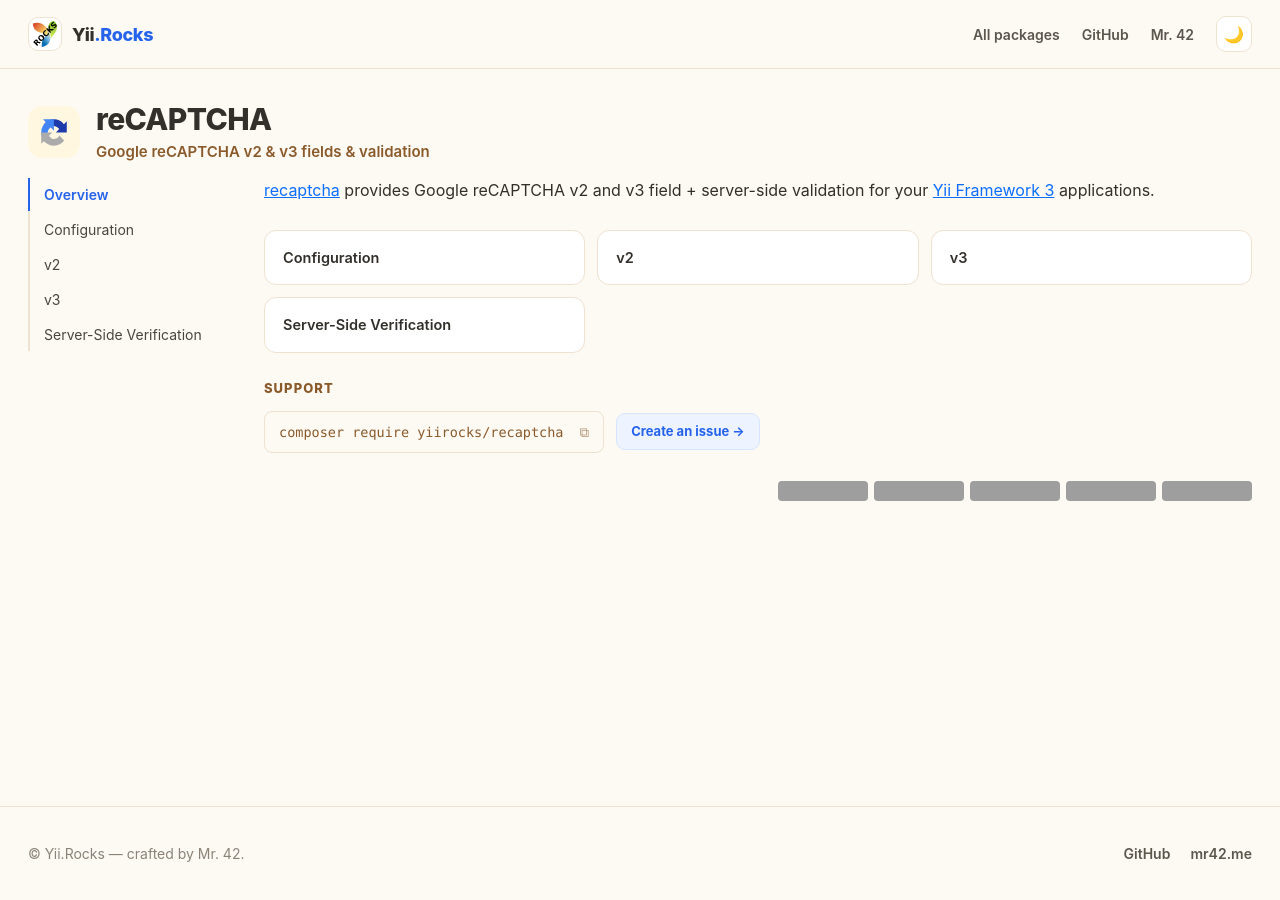
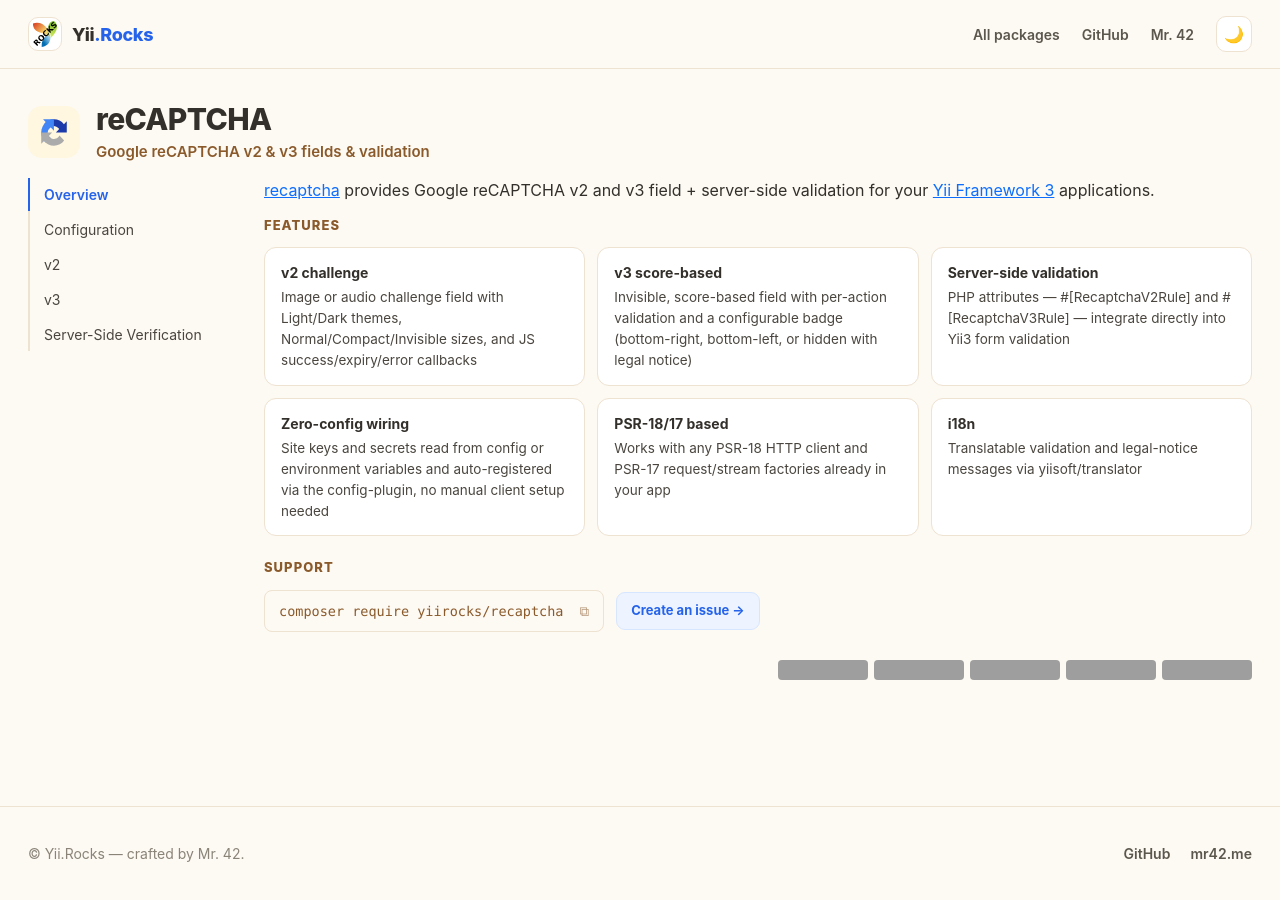
Before and after one commit to YiiRocks/YiiRocks.github.io, a Jekyll site: the page built from recaptcha/index.html, in a window 1280 px wide. Built offline with Jekyll 4.4.1, drawn with Linux system fonts in a browser that asks for light colours; a style sheet for code colours, icons or effects is not loaded; grey boxes are pictures that could not be loaded.

Commit message:
Replace features bullet list with card grid, drop redundant doc-section-cards, add recaptcha features
Features are now shown as a responsive card grid (label + detail) instead of
a bulleted list, on both the homepage docs-entry blocks and package overview
pages. The doc-section-cards link grid on voyti/recaptcha overview pages is
removed since the sidebar already provides that navigation. recaptcha now
has a features list (sourced from its README) filling out its previously
sparse overview page.

```diff
--- a/_data/projects.yml
+++ b/_data/projects.yml
@@ -23,6 +23,19 @@
       title: v3
     - slug: server
       title: Server-Side Verification
+  features:
+    - label: v2 challenge
+      detail: Image or audio challenge field with Light/Dark themes, Normal/Compact/Invisible sizes, and JS success/expiry/error callbacks
+    - label: v3 score-based
+      detail: Invisible, score-based field with per-action validation and a configurable badge (bottom-right, bottom-left, or hidden with legal notice)
+    - label: Server-side validation
+      detail: "PHP attributes — #[RecaptchaV2Rule] and #[RecaptchaV3Rule] — integrate directly into Yii3 form validation"
+    - label: Zero-config wiring
+      detail: Site keys and secrets read from config or environment variables and auto-registered via the config-plugin, no manual client setup needed
+    - label: PSR-18/17 based
+      detail: Works with any PSR-18 HTTP client and PSR-17 request/stream factories already in your app
+    - label: i18n
+      detail: Translatable validation and legal-notice messages via yiisoft/translator
   usage: |-
     echo RecaptchaV2Field::field($form, 'captcha')
         ->withSiteKey($siteKey);
--- a/assets/css/site.scss
+++ b/assets/css/site.scss
@@ -515,19 +515,30 @@
     margin: 0;
 }
 
-.docs-entry__features {
-    margin: 0;
-    padding-left: 20px;
+.features-grid {
     display: grid;
-    gap: 7px;
-    font-size: 14.5px;
-    line-height: 1.6;
-    color: var(--yr-text-soft);
-    max-width: 720px;
+    grid-template-columns: repeat(auto-fill, minmax(240px, 1fr));
+    gap: 12px;
 }
 
-.docs-entry__features strong {
+.feature-card {
+    background: var(--yr-card-bg);
+    border: 1px solid var(--yr-border);
+    border-radius: 12px;
+    padding: 14px 16px;
+}
+
+.feature-card__label {
+    font-size: 14px;
+    font-weight: 700;
     color: var(--yr-text);
+    margin-bottom: 4px;
+}
+
+.feature-card__detail {
+    font-size: 13.5px;
+    line-height: 1.55;
+    color: var(--yr-text-soft);
 }
 
 .docs-entry__usage {
@@ -818,37 +829,6 @@
     margin-left: auto;
 }
 
-.doc-section-cards {
-    display: grid;
-    grid-template-columns: repeat(3, 1fr);
-    gap: 12px;
-    margin: 28px 0;
-}
-
-@media (max-width: 640px) {
-    .doc-section-cards {
-        grid-template-columns: 1fr;
-    }
-}
-
-.doc-section-card {
-    background: var(--yr-card-bg);
-    border: 1px solid var(--yr-border);
-    border-radius: 12px;
-    padding: 16px 18px;
-    text-decoration: none;
-    color: var(--yr-text);
-    font-weight: 600;
-    font-size: 14.5px;
-    transition: transform .15s, box-shadow .15s;
-}
-
-.doc-section-card:hover {
-    transform: translateY(-2px);
-    box-shadow: 0 14px 28px -16px rgba(0, 0, 0, .25);
-    color: var(--yr-text);
-}
-
 /* Footer */
 
 .site-footer {
--- a/recaptcha/index.html
+++ b/recaptcha/index.html
@@ -11,9 +11,15 @@
             class="text-nowrap">Yii Framework 3</a> applications.
         </p>
 
-        <div class="doc-section-cards">
-            <a href="/recaptcha/config/" class="doc-section-card">Configuration</a>
-            <a href="/recaptcha/v2/" class="doc-section-card">v2</a>
-            <a href="/recaptcha/v3/" class="doc-section-card">v3</a>
-            <a href="/recaptcha/server/" class="doc-section-card">Server-Side Verification</a>
+{% assign pkg = site.data.projects[page.pkgId] %}
+{% if pkg.features %}
+        <h2 class="doc-eyebrow">Features</h2>
+        <div class="features-grid mb-4">
+{% for feat in pkg.features %}
+            <div class="feature-card">
+                <div class="feature-card__label">{{ feat.label }}</div>
+                <div class="feature-card__detail">{{ feat.detail }}</div>
+            </div>
+{% endfor %}
         </div>
+{% endif %}
```
Also changed, not shown: index.html (+6 -3 lines), voyti/index.html (+6 -15 lines).
